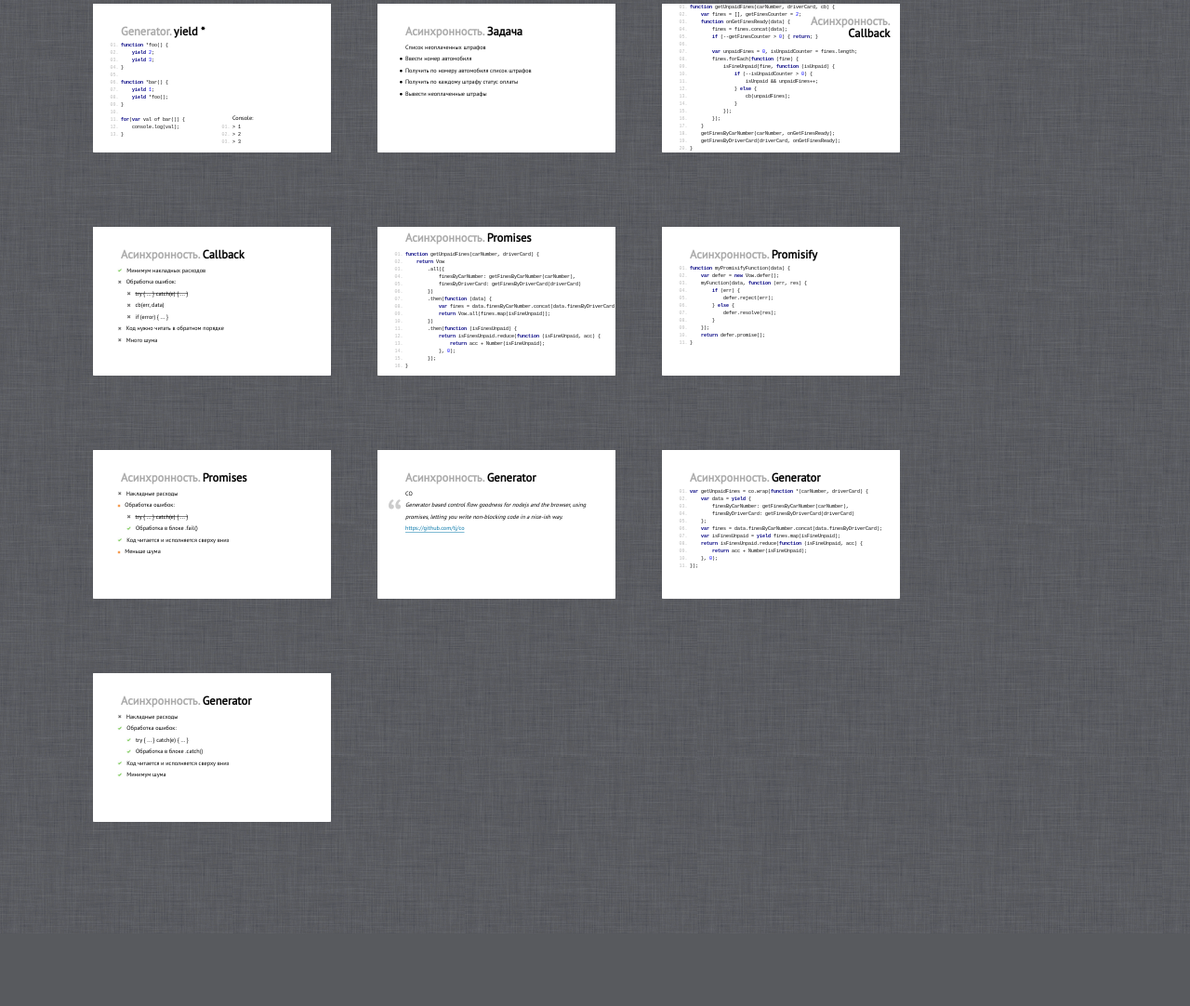
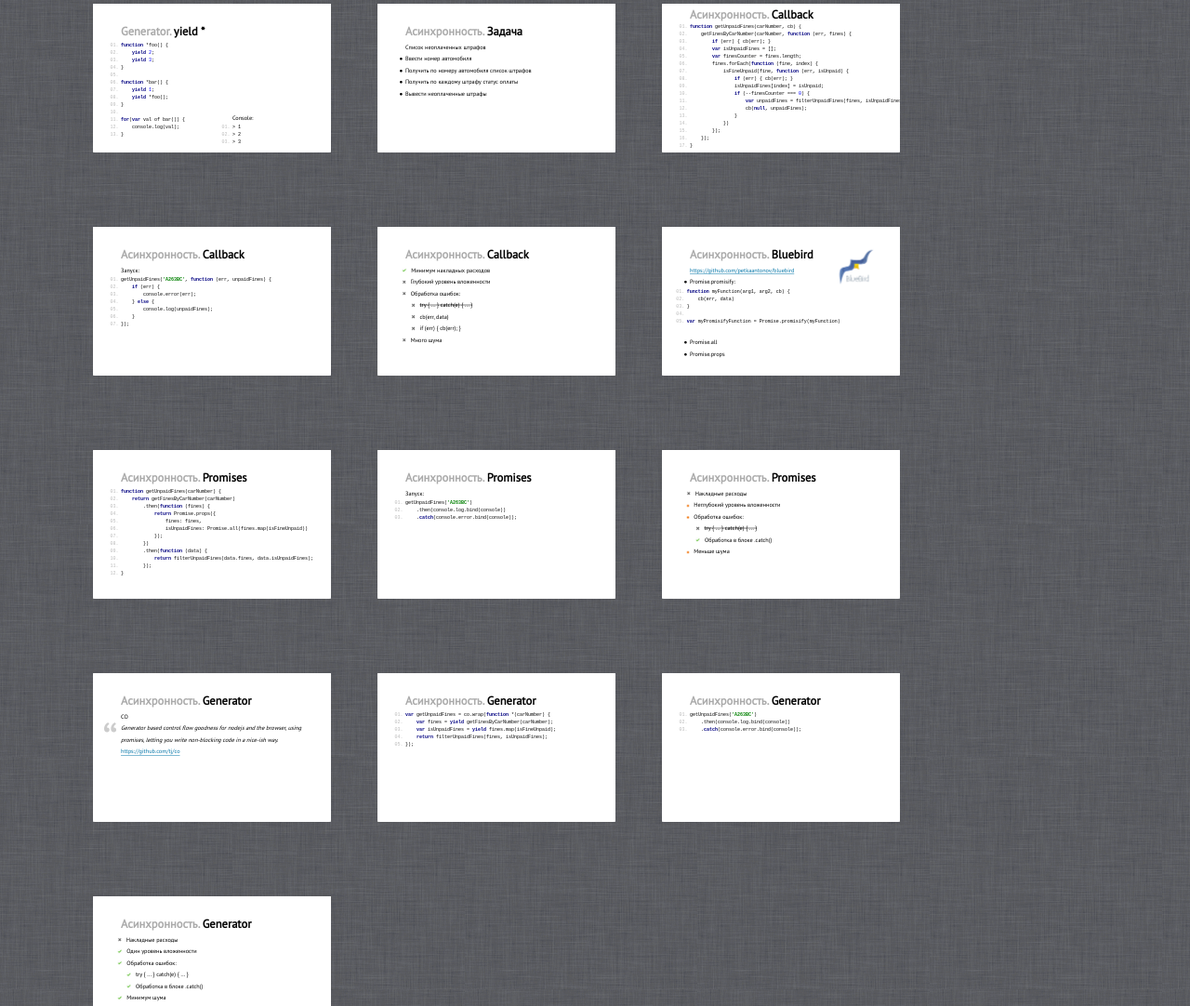
Before and after one commit to Zhigalov/chelyjs-generators, a website: page index.html in a window 1280 px wide. Shown: the part 1186-2268 px from the top of the page at 93% size. Before the commit the page ends 2190 px from the top, so only its background shows below. Drawn offline with Linux system fonts and the light colour scheme; a web font is replaced by a local one.

Commit message:
Переделал презентацию под новые примеры

```diff
--- a/async_cb.js
+++ b/async_cb.js
@@ -21,5 +21,9 @@ function getUnpaidFines(carNumber, cb) {
 }
 
 getUnpaidFines('A263BC', function (err, unpaidFines) {
-    console.log(err, unpaidFines);
+    if (err) {
+        console.error(err);
+    } else {
+        console.log(unpaidFines);
+    }
 });
--- a/index.html
+++ b/index.html
@@ -272,31 +272,39 @@
 </section>
 
 <section class="slide">
-    <h2 class="async_header">
-        <small>Асинхронность.</small><br/>
-        Callback
-    </h2>
-    <pre class="javascript" style="position: absolute; top: 0">
-        <code>function getUnpaidFines(carNumber, driverCard, cb) {</code>
-        <code>    var fines = [], getFinesCounter = 2;</code>
-        <code>    function onGetFinesReady(data) {</code>
-        <code>        fines = fines.concat(data);</code>
-        <code>        if (--getFinesCounter > 0) { return; }</code>
-        <code> </code>
-        <code>        var unpaidFines = 0, isUnpaidCounter = fines.length;</code>
-        <code>        fines.forEach(function (fine) {</code>
-        <code>            isFineUnpaid(fine, function (isUnpaid) {</code>
-        <code>                if (--isUnpaidCounter > 0) {</code>
-        <code>                    isUnpaid && unpaidFines++;</code>
-        <code>                } else {</code>
-        <code>                    cb(unpaidFines);</code>
+    <h2 style="position: absolute; top: 0;"><small>Асинхронность.</small> Callback</h2>
+    <pre class="javascript" style="margin-top: 10px">
+        <code>function getUnpaidFines(carNumber, cb) {</code>
+        <code>    getFinesByCarNumber(carNumber, function (err, fines) {</code>
+        <code>        if (err) { cb(err); }</code>
+        <code>        var isUnpaidFines = [];</code>
+        <code>        var finesCounter = fines.length;</code>
+        <code>        fines.forEach(function (fine, index) {</code>
+        <code>            isFineUnpaid(fine, function (err, isUnpaid) {</code>
+        <code>                if (err) { cb(err); }</code>
+        <code>                isUnpaidFines[index] = isUnpaid;</code>
+        <code>                if (--finesCounter === 0) {</code>
+        <code>                    var unpaidFines = filterUnpaidFines(fines, isUnpaidFines);</code>
+        <code>                    cb(null, unpaidFines);</code>
         <code>                }</code>
-        <code>            });</code>
+        <code>            })</code>
         <code>        });</code>
+        <code>    });</code>
+        <code>}</code>
+    </pre>
+</section>
+
+<section class="slide">
+    <h2><small>Асинхронность.</small> Callback</h2>
+    <h3>Запуск:</h3>
+    <pre class="javascript">
+        <code>getUnpaidFines('A263BC', function (err, unpaidFines) {</code>
+        <code>    if (err) {</code>
+        <code>        console.error(err);</code>
+        <code>    } else {</code>
+        <code>        console.log(unpaidFines);</code>
         <code>    }</code>
-        <code>    getFinesByCarNumber(carNumber, onGetFinesReady);</code>
-        <code>    getFinesByDriverCard(driverCard, onGetFinesReady);</code>
-        <code>}</code>
+        <code>});</code>
     </pre>
 </section>
 
@@ -304,54 +312,63 @@
     <h2><small>Асинхронность.</small> Callback</h2>
     <ul class="custom-list">
         <li class="done">Минимум накладных расходов</li>
+        <li class="fail">Глубокий уровень вложенности</li>
         <li class="fail">Обработка ошибок:
             <ul class="custom-list">
                 <li class="fail"><strike>try { ... } catch(e) { ... }</strike></li>
                 <li class="fail">cb(err, data)</li>
-                <li class="fail">if (error) { ... }</li>
+                <li class="fail">if (err) { cb(err); }</li>
             </ul>
         </li>
-        <li class="fail">Код нужно читать в обратном порядке</li>
         <li class="fail">Много шума</li>
     </ul>
 </section>
 
 <section class="slide">
-    <h2 style="position: absolute; top: 0;"><small>Асинхронность.</small> Promises</h2>
-    <pre class="javascript" style="margin-top: 30px;">
-        <code>function getUnpaidFines(carNumber, driverCard) {</code>
-        <code>    return Vow</code>
-        <code>        .all({</code>
-        <code>            finesByCarNumber: getFinesByCarNumber(carNumber),</code>
-        <code>            finesByDriverCard: getFinesByDriverCard(driverCard)</code>
-        <code>        })</code>
-        <code>        .then(function (data) {</code>
-        <code>            var fines = data.finesByCarNumber.concat(data.finesByDriverCard);</code>
-        <code>            return Vow.all(fines.map(isFineUnpaid));</code>
-        <code>        })</code>
-        <code>        .then(function (isFinesUnpaid) {</code>
-        <code>            return isFinesUnpaid.reduce(function (isFineUnpaid, acc) {</code>
-        <code>                return acc + Number(isFineUnpaid);</code>
-        <code>            }, 0);</code>
-        <code>        });</code>
-        <code>}</code>
+    <h2><small>Асинхронность.</small> Bluebird</h2>
+    <img src="images/bluebird.png" alt="bluebird" style="position: absolute; right: 90px;"/>
+    <a href="https://github.com/petkaantonov/bluebird">https://github.com/petkaantonov/bluebird</a>
+    <ul>
+        <li>Promise.promisify:
+            <pre class="javascript">
+                <code>function myFunction(arg1, arg2, cb) {</code>
+                <code>    cb(err, data)</code>
+                <code>}</code>
+                <code> </code>
+                <code>var myPromisifyFunction = Promise.promisify(myFunction)</code>
+            </pre>
+        </li>
+        <li>Promise.all</li>
+        <li>Promise.props</li>
+    </ul>
+</section>
+
+<section class="slide">
+    <h2><small>Асинхронность.</small> Promises</h2>
+    <pre class="javascript">
+<code>function getUnpaidFines(carNumber) {</code>
+<code>    return getFinesByCarNumber(carNumber)</code>
+<code>        .then(function (fines) {</code>
+<code>            return Promise.props({</code>
+<code>                fines: fines,</code>
+<code>                isUnpaidFines: Promise.all(fines.map(isFineUnpaid))</code>
+<code>            });</code>
+<code>        })</code>
+<code>        .then(function (data) {</code>
+<code>            return filterUnpaidFines(data.fines, data.isUnpaidFines);</code>
+<code>        });</code>
+<code>}</code>
     </pre>
 </section>
 
+
 <section class="slide">
-    <h2><small>Асинхронность.</small> Promisify</h2>
+    <h2><small>Асинхронность.</small> Promises</h2>
+    <h3>Запуск:</h3>
     <pre class="javascript">
-        <code>function myPromisifyFunction(data) {</code>
-        <code>    var defer = new Vow.defer();</code>
-        <code>    myFunction(data, function (err, res) {</code>
-        <code>        if (err) {</code>
-        <code>            defer.reject(err);</code>
-        <code>        } else {</code>
-        <code>            defer.resolve(res);</code>
-        <code>        }</code>
-        <code>    });</code>
-        <code>    return defer.promise();</code>
-        <code>}</code>
+<code>getUnpaidFines('A263BC')</code>
+<code>    .then(console.log.bind(console))</code>
+<code>    .catch(console.error.bind(console));</code>
     </pre>
 </section>
 
@@ -359,13 +376,13 @@
     <h2><small>Асинхронность.</small> Promises</h2>
     <ul class="custom-list">
         <li class="fail">Накладные расходы</li>
+        <li class="pending">Неглубокий уровень вложенности</li>
         <li class="pending">Обработка ошибок:
             <ul class="custom-list">
                 <li class="fail"><strike>try { ... } catch(e) { ... }</strike></li>
-                <li class="done">Обработка в блоке .fail()</li>
+                <li class="done">Обработка в блоке .catch()</li>
             </ul>
         </li>
-        <li class="done">Код читается и исполняется сверху вниз</li>
         <li class="pending">Меньше шума</li>
     </ul>
 </section>
@@ -381,17 +398,20 @@
 <section class="slide">
     <h2><small>Асинхронность.</small> Generator</h2>
     <pre class="javascript">
-        <code>var getUnpaidFines = co.wrap(function *(carNumber, driverCard) {</code>
-        <code>    var data = yield {</code>
-        <code>        finesByCarNumber: getFinesByCarNumber(carNumber),</code>
-        <code>        finesByDriverCard: getFinesByDriverCard(driverCard)</code>
-        <code>    };</code>
-        <code>    var fines = data.finesByCarNumber.concat(data.finesByDriverCard);</code>
-        <code>    var isFinesUnpaid = yield fines.map(isFineUnpaid);</code>
-        <code>    return isFinesUnpaid.reduce(function (isFineUnpaid, acc) {</code>
-        <code>        return acc + Number(isFineUnpaid);</code>
-        <code>    }, 0);</code>
+        <code>var getUnpaidFines = co.wrap(function *(carNumber) {</code>
+        <code>    var fines = yield getFinesByCarNumber(carNumber);</code>
+        <code>    var isUnpaidFines = yield fines.map(isFineUnpaid);</code>
+        <code>    return filterUnpaidFines(fines, isUnpaidFines);</code>
         <code>});</code>
+    </pre>
+</section>
+
+<section class="slide">
+    <h2><small>Асинхронность.</small> Generator</h2>
+    <pre class="javascript">
+        <code>getUnpaidFines('A263BC')</code>
+        <code>    .then(console.log.bind(console))</code>
+        <code>    .catch(console.error.bind(console));</code>
     </pre>
 </section>
 
@@ -399,13 +419,13 @@
     <h2><small>Асинхронность.</small> Generator</h2>
     <ul class="custom-list">
         <li class="fail">Накладные расходы</li>
+        <li class="done">Один уровень вложенности</li>
         <li class="done">Обработка ошибок:
             <ul class="custom-list">
                 <li class="done">try { ... } catch(e) { ... }</li>
                 <li class="done">Обработка в блоке .catch()</li>
             </ul>
         </li>
-        <li class="done">Код читается и исполняется сверху вниз</li>
         <li class="done">Минимум шума</li>
     </ul>
 </section>
```
Also changed, not shown: images/bluebird.png (added).
